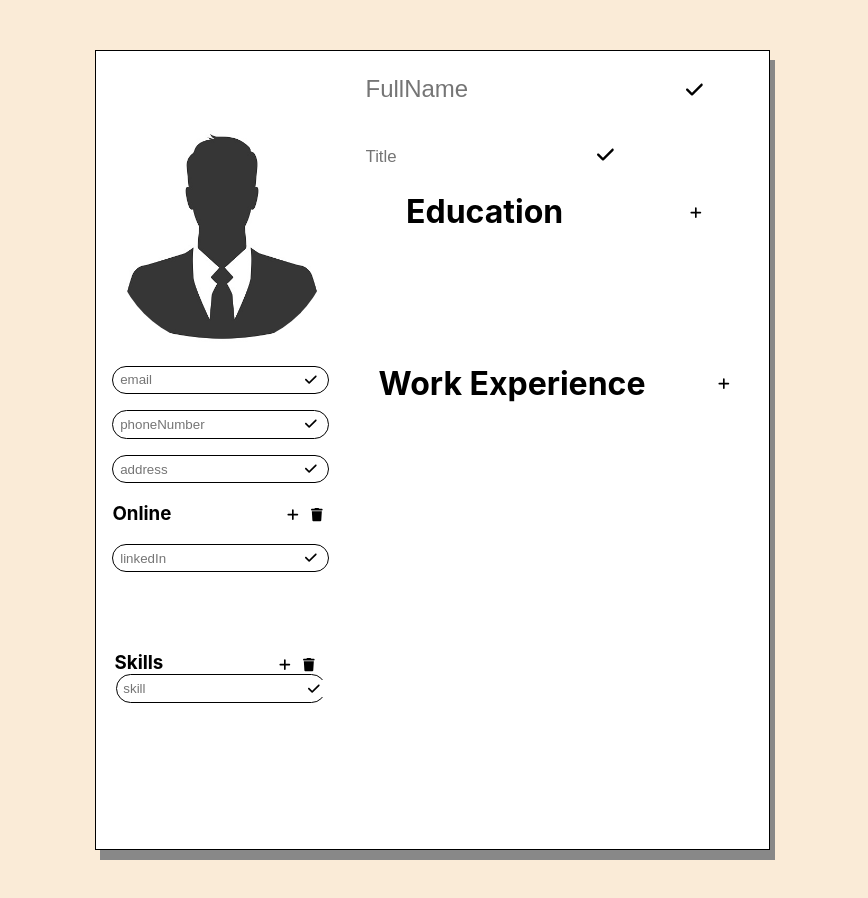
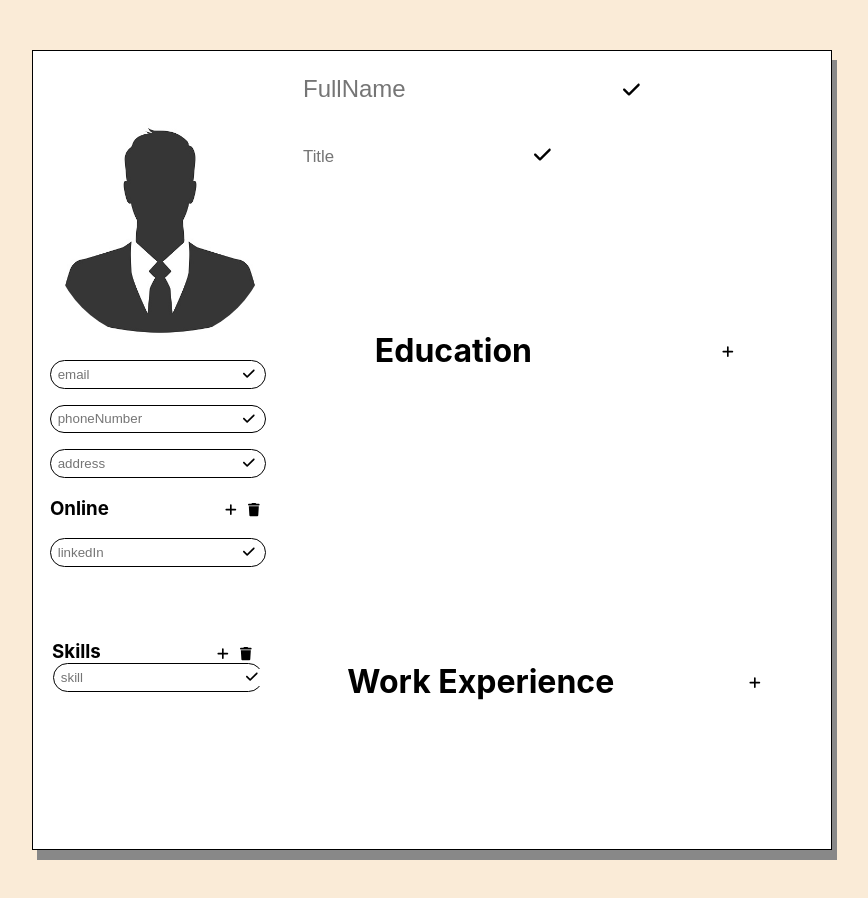
Before and after one commit to AhmedSaadKader/cv-project, a React (Create React App) app: page / in a window 1280 px wide. Shown: the whole page, without its empty margins (208-1076 px from the left). Built offline with nearby package versions, Linux system fonts and the light colour scheme.

Commit message:
widen a bit and add wrapping and no overflow

```diff
--- a/src/App.css
+++ b/src/App.css
@@ -11,11 +11,11 @@ body {
   box-shadow:5px 10px #888888;
   display: grid;
   grid-template-columns: minmax(250px, 1fr) minmax(300px, 5fr);
-  /* grid-template-rows: 1fr 3fr 3fr 3fr 3fr; */
   grid-template-rows: 120px minmax(min-content, max-content) ;
   min-height: 100vh;
   margin: 50px auto;
   max-width: min-content;
-  min-width: 675px;
+  min-width: 800px;
   background-color: white;
+  overflow-wrap: anywhere;
 }
--- a/src/components/NameAndTitle/basicInfo.module.css
+++ b/src/components/NameAndTitle/basicInfo.module.css
@@ -1,5 +1,5 @@
 .basicInformation {
-
+    grid-row: 1/3;
 }
 
 .basicNameInput, .basicTitleInput {
```
